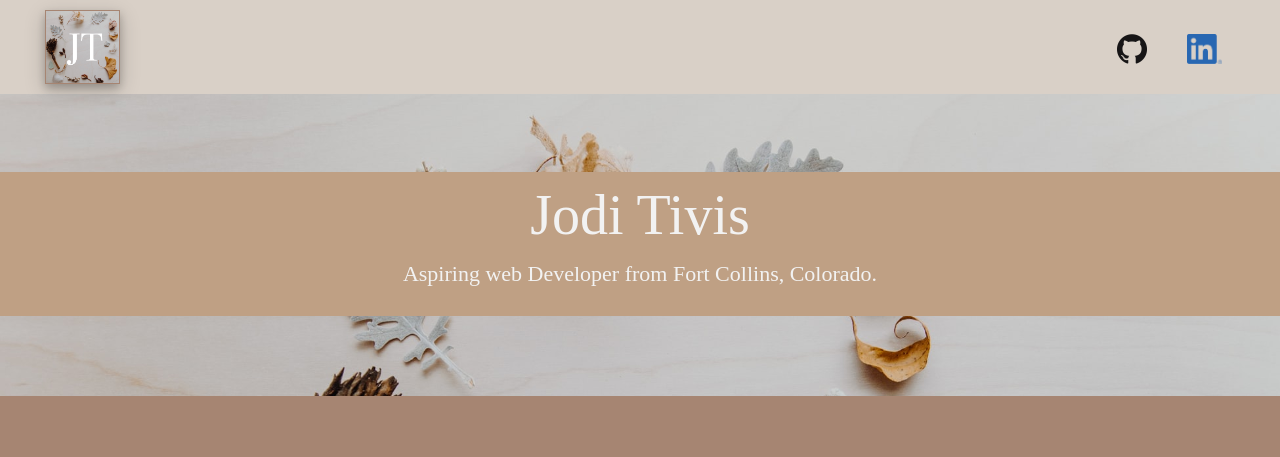
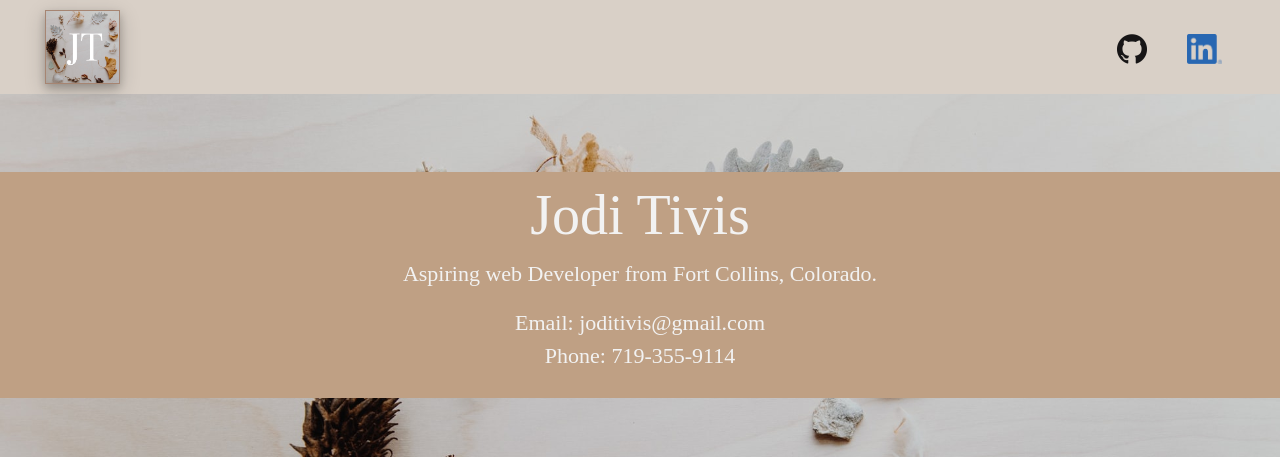
Before and after one commit to joditivis/Portfolio, a plain HTML site: page index.html in a window 1280 px wide. Shown: the top 457 px of the page. Drawn offline with nearby package versions, Linux system fonts and the light colour scheme; no server answers; a web font is replaced by a local one.

Commit message:
added contact information

```diff
--- a/assets/css/style.css
+++ b/assets/css/style.css
@@ -91,6 +91,11 @@ h2, h4, p {
 }
 
 .intro-tag {
+    text-align: center;
+    font-size: 22px;
+}
+
+.contact-info {
     text-align: center;
     font-size: 22px;
 }
--- a/index.html
+++ b/index.html
@@ -44,6 +44,9 @@
         <div class="container">
             <h4 class="display-4 intro-name">Jodi Tivis</h4>
             <p class="lead intro-tag">Aspiring web Developer from Fort Collins, Colorado.</p>
+            <p class="contact-info">Email: joditivis@gmail.com
+            <br>
+            Phone: 719-355-9114</p>
         </div>
     </div>
 
```
